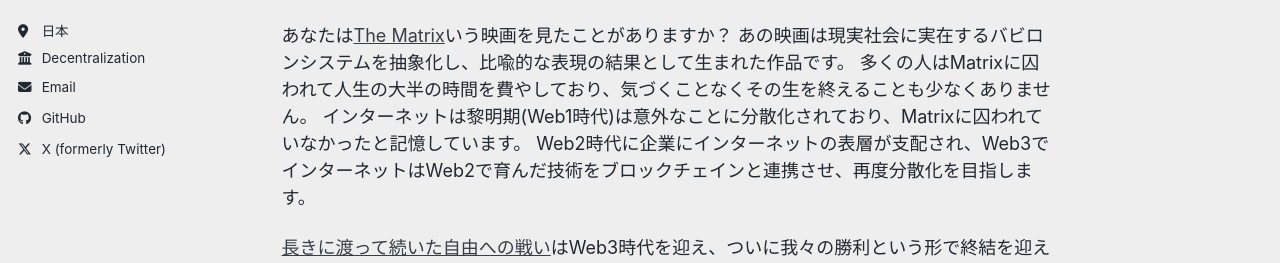
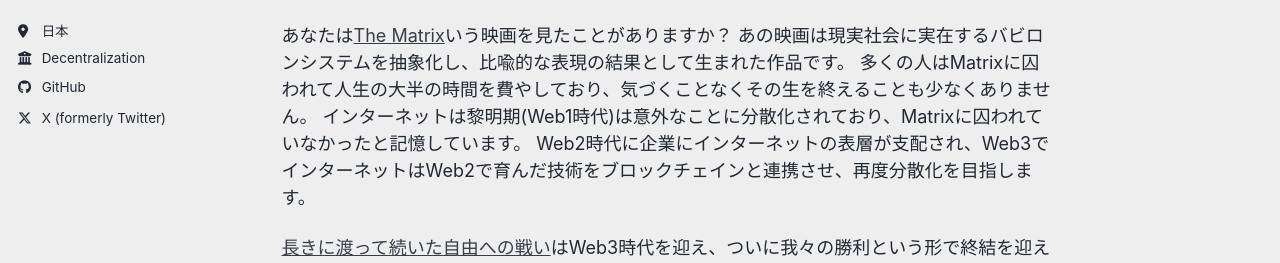
Before and after one commit to stardustdotbox/stardustdotbox.github.io, a Jekyll site: the page built from _pages/about.md, in a window 1280 px wide. Shown: the part 355-618 px from the top of the page. Built offline with Jekyll 4.4.1, drawn with Linux system fonts in a browser that asks for light colours; a script bundle is joined from its source files by our own code; library files that are not in the unit come from our copies.

Commit message:
Happy New Year

```diff
--- a/_config.yml
+++ b/_config.yml
@@ -30,7 +30,7 @@
   location         : "日本"
   employer         : "Decentralization"
   uri              : # URL
-  email            : "stardustdotbox@gmail.com"
+  email            : # "stardustdotbox@gmail.com"
 
   # Academic websites
   academia         : # URL
```
